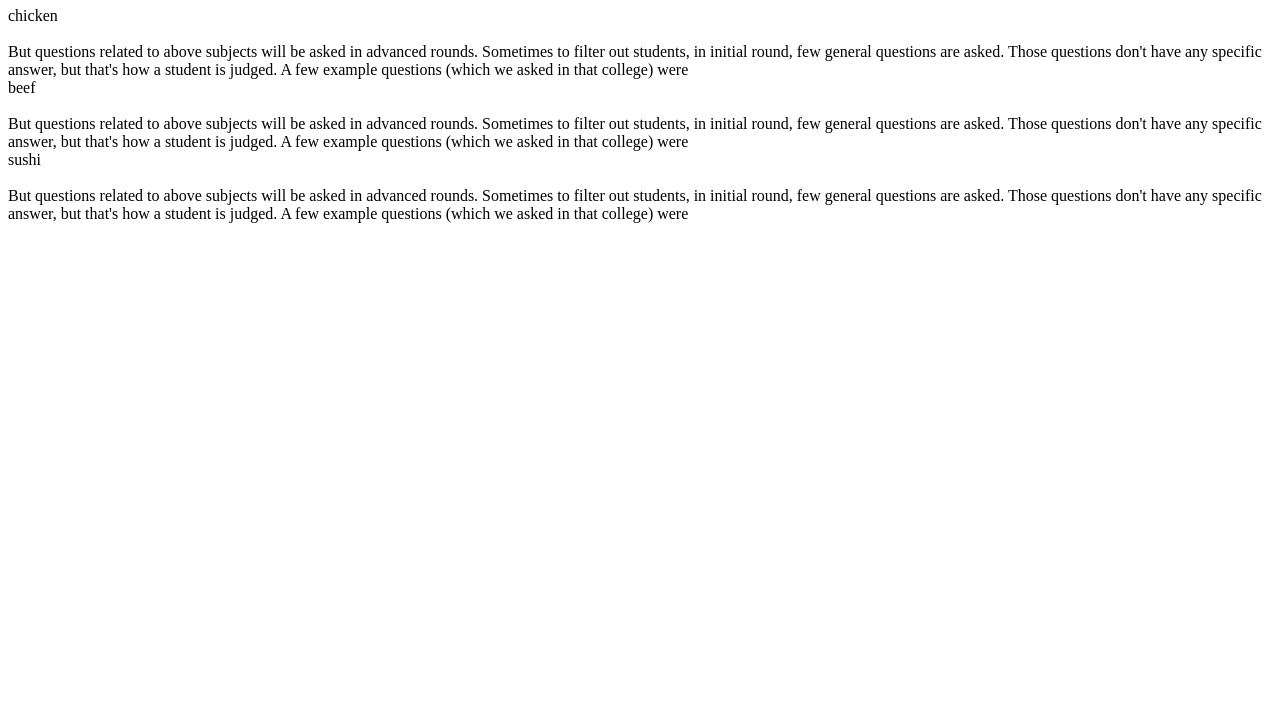
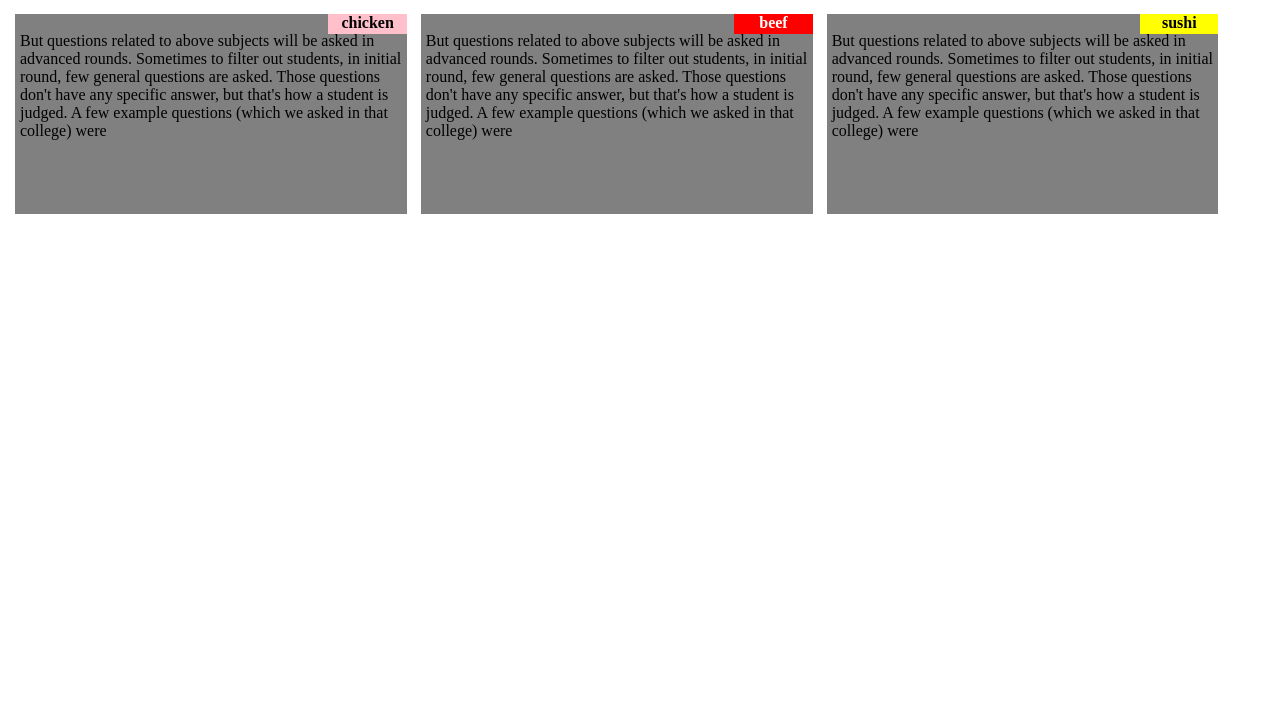
Before and after one commit to aakashsinghpatel/coursera-test, a plain HTML site: page module2-assignment/assign.html in a window 1280 px wide. Shown: the part 73-800 px from the top of the page. Drawn offline with Linux system fonts and the light colour scheme.

Commit message:
module2-assignment

```diff
--- a/module2-assignment/assign.html
+++ b/module2-assignment/assign.html
@@ -4,26 +4,26 @@
 <head>
 	<title> assign </title>
 	<meta charset="utf-8">
-	<link rel="stylesheet" type="text/css" href="modul2-assig.css">
+	<link rel="stylesheet" type="text/css" href="module2-assign.css">
 </head>
 <body>
 <h1> our menu</h1>
 <div id ="row">
-<section>
+<section class="col-sm-4 col-md-6 col-lg-12">
 	<div id ="pink">
 		chicken
 	</div>
 	<br>
 	But questions related to above subjects will be asked in advanced rounds. Sometimes to filter out students, in initial round, few general questions are asked. Those questions don't have any specific answer, but that's how a student is judged. A few example questions (which we asked in that college) were
 </section>
-<section>
+<section class="col-sm-4 col-md-6 col-lg-12">
 	<div id ="red">
 	beef
 	</div>
 	<br>
 	But questions related to above subjects will be asked in advanced rounds. Sometimes to filter out students, in initial round, few general questions are asked. Those questions don't have any specific answer, but that's how a student is judged. A few example questions (which we asked in that college) were
 </section>
-<section>
+<section class="col-sm-4 col-md-6 col-lg-12">
 	<div id ="yellow">
 		sushi
 	</div>
--- a/module2-assignment/modul2-assig.css.css
+++ b/module2-assignment/module2-assign.css
@@ -5,43 +5,37 @@
 	      }
 		 section
 		      {
+			height:200px ;
+			margin:7px ;
+			overflow : auto ;
+			background : grey ;
+			position : relative ;
+			padding-left : 5px ;
+			padding-right : 5px ;
+			padding-bottom : 5px ;
+			border: 1px bold black ;
+		     }
 
-			height 200px;
-			margin:7px;
-			overflow : auto;
-			background : grey;
-			position : relative;
-			padding-left : 5px;
-			padding-right : 5px;
-			padding-bottom : 5px;
-			border: 1px bold black;
+		 h1{
+			text-align: center;
+			 }
 
-		       }
-
-		 h1
-		 {
-
-			text-align: center;
-
-		 }
-
-		#pink{
-
+		#pink
+		    {
 			background: pink;
 			text-align: center;
-
 		    }
 
 		#red{
 			background: red;
 			text-align: center;
 			color: white;
+		    }
 
-		}
-		#yellow{
+		#yellow
+		{
 			background: yellow;
 			text-align: center;
-
 		}
 		section div{
 			position: absolute;
@@ -53,23 +47,23 @@
 		#row{
 			width: 100%;
 		    }
-		@media(min-width: 992px)
+		@media (min-width: 992px)
 		{
-			section{
+			.col-sm-4{
 				float:left;
 				width:31%;
 			}
 		}
 		@media (min-width: 768px) and (max-width: 991px)
 		{
-			section{
+			.col-md-6{
 				float: left;
 			width:48%;
 		}
 		}
 		@media (max-width: 767px)
 		{
-			section{
+		.col-lg-12{
 				float: left;
 				width: 100%;
 			}
```
